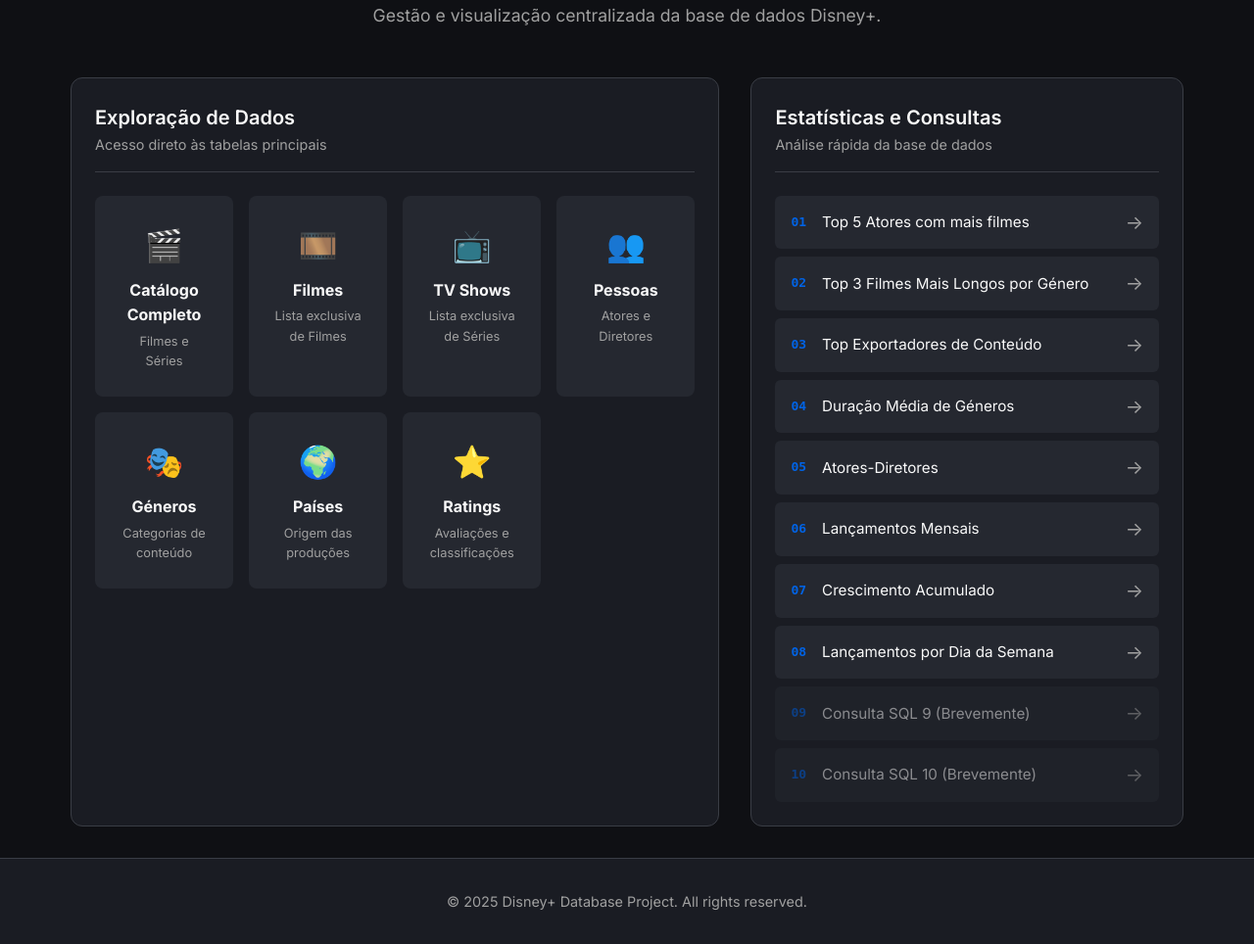
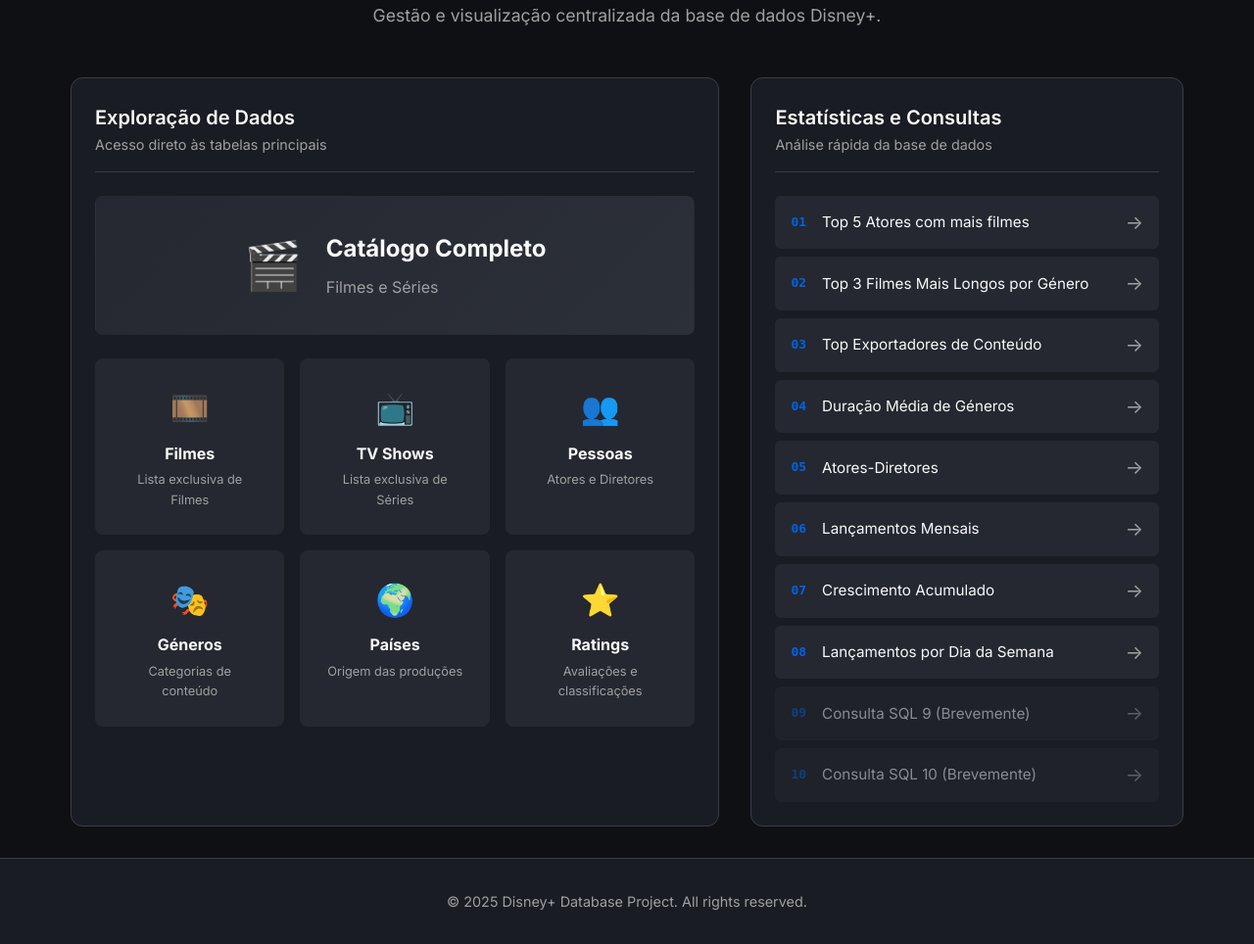
Before and after one commit to xaviert15/DisneyPlusDB, a Flask app: page / in a window 1280 px wide. Shown: the part 173-1137 px from the top of the page at 98% size. Run offline with Flask 3, Linux system fonts and the light colour scheme.

Commit message:
ajuste layout

```diff
--- a/app/static/style.css
+++ b/app/static/style.css
@@ -8,7 +8,7 @@
   /* Disney+ Blue-ish */
   --accent-hover: #0483ee;
   --border-color: #3a3d45;
-    --font-main: 'Inter', -apple-system, BlinkMacSystemFont, sans-serif;
+  --font-main: "Inter", -apple-system, BlinkMacSystemFont, sans-serif;
 }
 
 * {
@@ -160,6 +160,46 @@ ul {
 }
 
 /* Zone A: Cards */
+.featured-section {
+  margin-bottom: 1.5rem;
+}
+
+.nav-card.featured {
+  display: flex;
+  align-items: center;
+  justify-content: center;
+  gap: 1.5rem;
+  padding: 2rem;
+  background: linear-gradient(135deg, var(--bg-card), #2c3039);
+  text-align: left;
+}
+
+.nav-card.featured .icon {
+  font-size: 3rem;
+  margin-bottom: 0;
+}
+
+.nav-card.featured h3 {
+  font-size: 1.5rem;
+  margin-bottom: 0.5rem;
+}
+
+.nav-card.featured p {
+  font-size: 1rem;
+}
+
+.card-grid-compact {
+  display: grid;
+  grid-template-columns: repeat(auto-fill, minmax(140px, 1fr));
+  gap: 1rem;
+}
+
+@media (min-width: 768px) {
+  .card-grid-compact {
+    grid-template-columns: repeat(3, 1fr);
+  }
+}
+
 .card-grid {
   display: grid;
   grid-template-columns: repeat(auto-fill, minmax(140px, 1fr));
@@ -338,7 +378,7 @@ ul {
 }
 
 /* Estilo para links soltos na info (como o Ano) */
-.info-item>a {
+.info-item > a {
   color: var(--text-primary);
   text-decoration: none;
   border-bottom: 1px solid transparent;
@@ -346,7 +386,7 @@ ul {
   transition: border-color 0.2s;
 }
 
-.info-item>a:hover {
+.info-item > a:hover {
   border-bottom: 1px solid #61dafb;
   /* A linha azul ao passar o rato */
 }
--- a/app/templates/index.html
+++ b/app/templates/index.html
@@ -1,6 +1,4 @@
-{% extends "layout.html" %}
-
-{% block content %}
+{% extends "layout.html" %} {% block content %}
 <div class="dashboard-container">
   <section class="hero-section">
     <h1>Painel de Controlo</h1>
@@ -13,12 +11,17 @@
         <h2>Exploração de Dados</h2>
         <p>Acesso direto às tabelas principais</p>
       </div>
-      <div class="card-grid">
-        <a href="/show/" class="nav-card">
+      <div class="featured-section">
+        <a href="/show/" class="nav-card featured">
           <div class="icon">🎬</div>
-          <h3>Catálogo Completo</h3>
-          <p>Filmes e Séries</p>
+          <div class="featured-content">
+            <h3>Catálogo Completo</h3>
+            <p>Filmes e Séries</p>
+          </div>
         </a>
+      </div>
+
+      <div class="card-grid-compact">
         <a href="/movies/" class="nav-card">
           <div class="icon">🎞️</div>
           <h3>Filmes</h3>
```
Lines whose indentation alone changed are shown as unchanged.
